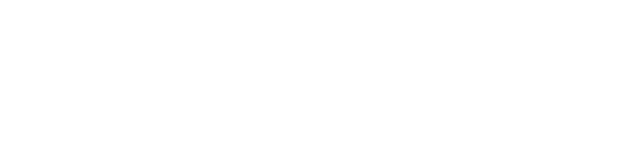
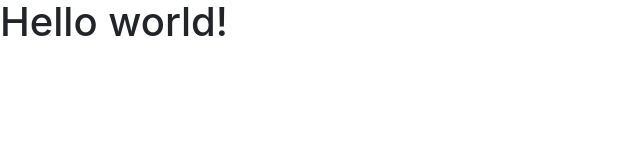
Before and after one commit to melanieps1/learning-heroku, a plain HTML site: page index.html in a window 1280 px wide. Shown: the whole page, without its empty margins (0-640 px from the left). Drawn offline with nearby package versions, Linux system fonts and the light colour scheme.

Commit message:
Added Bootstrap links and tags to basic HTML doc

```diff
--- a/index.html
+++ b/index.html
@@ -1,9 +1,15 @@
 <!DOCTYPE html>
-<html>
+<html lang="en">
   <head>
+    <!-- Bootstrap says these are required meta tags -->
+    <meta charset="utf-8">
+    <meta name="viewport" content="width=device-width, initial-scale=1, shrink-to-fit=no">
+
+    <!-- Bootstrap says this links to Bootstrap CSS -->
+    <link rel="stylesheet" href="https://maxcdn.bootstrapcdn.com/bootstrap/4.0.0-beta/css/bootstrap.min.css" integrity="sha384-/Y6pD6FV/Vv2HJnA6t+vslU6fwYXjCFtcEpHbNJ0lyAFsXTsjBbfaDjzALeQsN6M" crossorigin="anonymous">
     <title>Melanie's About Me Page</title>
   </head>
   <body>
-
+    <h1>Hello world!</h1>
   </body>
 </html>
```
